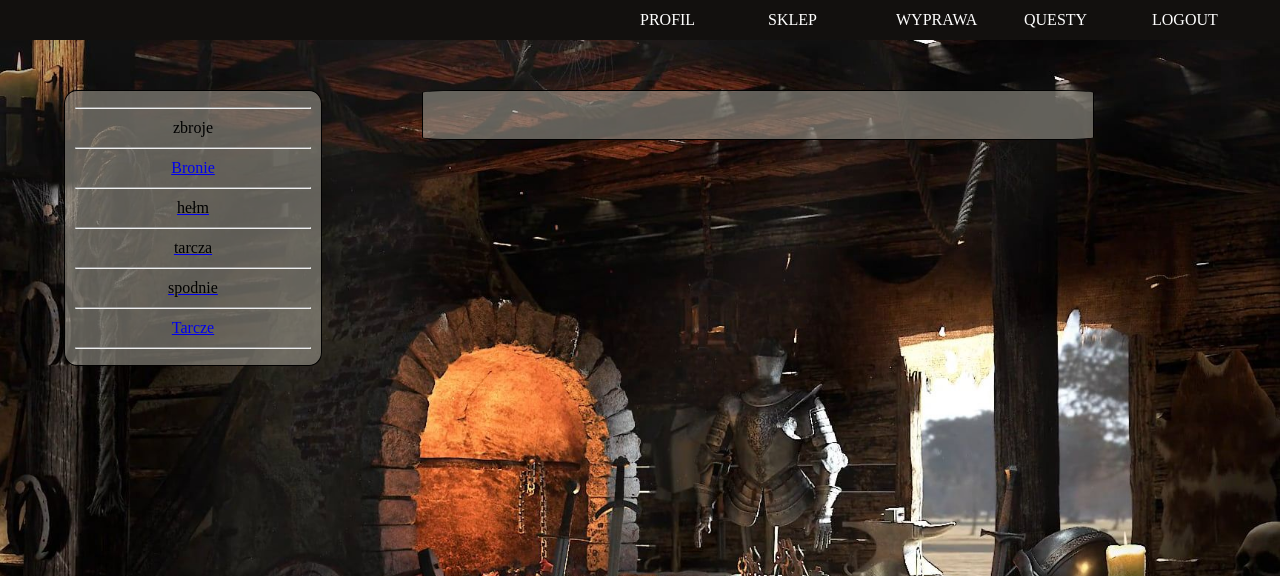
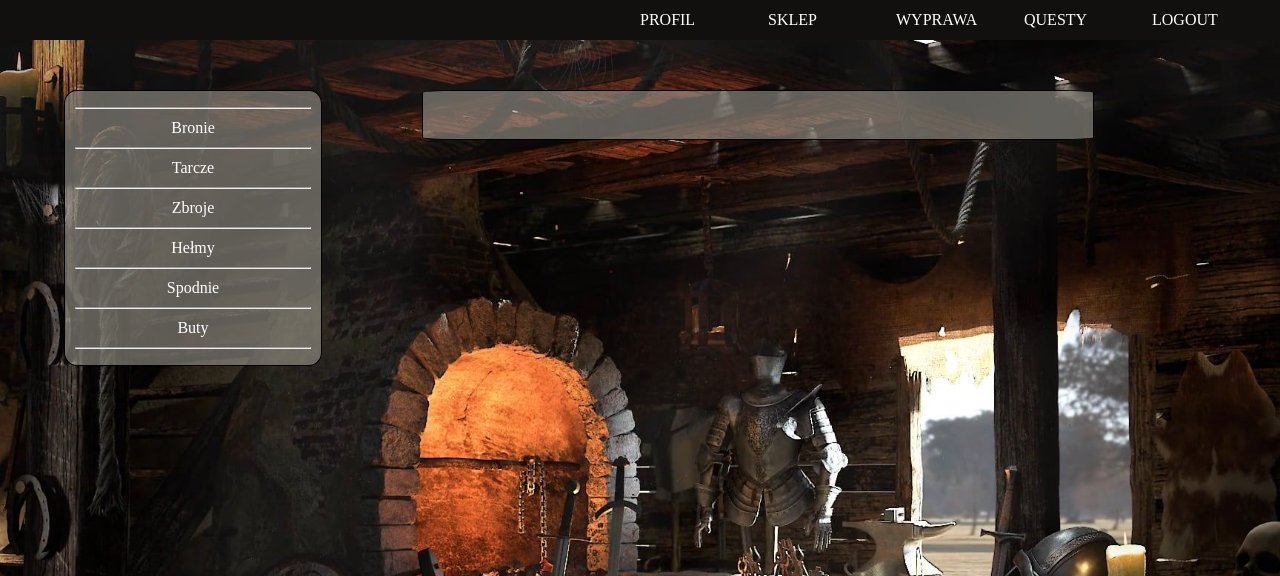
Before and after one commit to SirSanewa/Project_Flask, a Flask app: template convertion_to_sqlalchemy/templates/shop.html in a window 1280 px wide. Shown: the top 576 px of the page. Run offline with Flask 2, Linux system fonts and the light colour scheme; the template is opened without the code that fills it, so the values that code supplies are empty.

Commit message:
big update

```diff
--- a/convertion_to_sqlalchemy/templates/shop.html
+++ b/convertion_to_sqlalchemy/templates/shop.html
@@ -12,22 +12,22 @@
         <div class="shop_menu">
             <ul>
                 <hr><li>
-                    zbroje
+                    <a class="link" href="/shop/Weapons">Bronie</a>
                 </li><hr>
                 <li>
-                    <a href="/shop/Weapons">Bronie
+                    <a class="link" href="/shop/Shield">Tarcze</a>
                 </li><hr>
                 <li>
-                    hełm
+                    <a class="link" href="/shop/Armor">Zbroje</a>
                 </li><hr>
                 <li>
-                    tarcza
+                    <a class="link" href="/shop/Helmet">Hełmy</a>
                 </li><hr>
                 <li>
-                    spodnie
+                    <a class="link" href="/shop/Legs">Spodnie</a>
                 </li><hr>
                 <li>
-                    <a href="/shop/Shield">Tarcze
+                    <a class="link" href="/shop/Boots">Buty</a>
                 </li><hr>
             </ul>
         </div>
```
